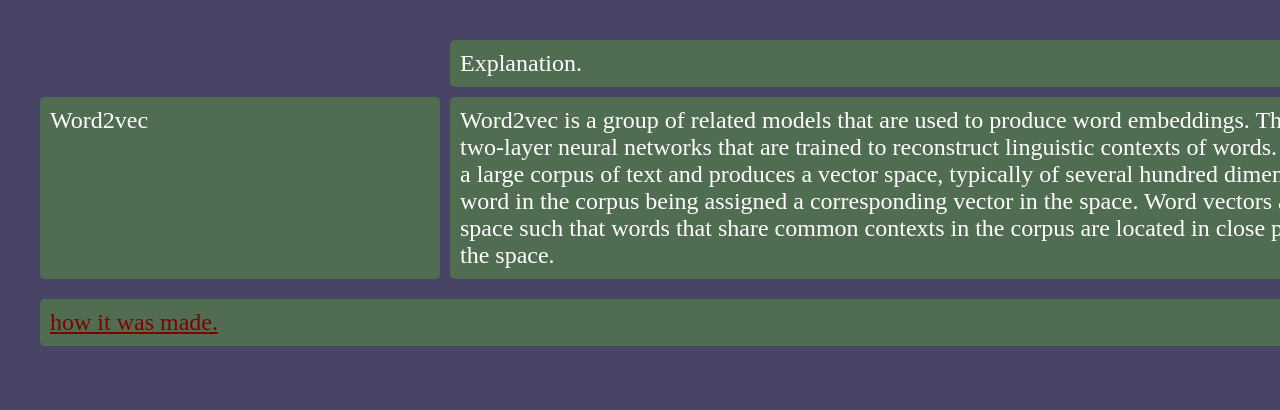
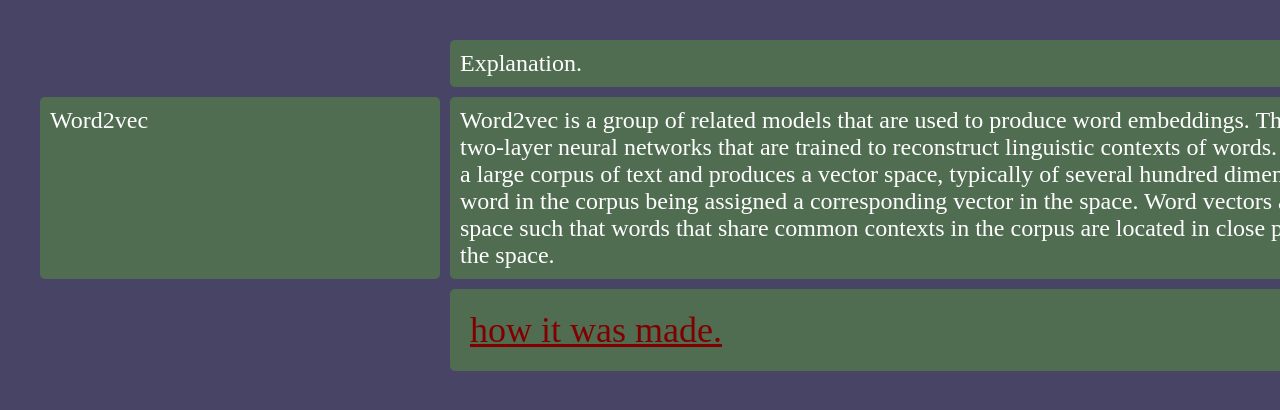
Before and after one commit to Jthecundiff/Cleverbot-Ai, a plain HTML site: page OtherAi's.html in a window 1280 px wide. Shown: the top 410 px of the page. Drawn offline with Linux system fonts and the light colour scheme.

Commit message:
Update OtherAi's.html

```diff
--- a/OtherAi's.html
+++ b/OtherAi's.html
@@ -4,5 +4,6 @@
   <div class="box sidebar">Word2vec</div>
   <div class="box content">
    Word2vec is a group of related models that are used to produce word embeddings. These models are shallow, two-layer neural networks that are trained to reconstruct linguistic contexts of words. Word2vec takes as its input a large corpus of text and produces a vector space, typically of several hundred dimensions, with each unique word in the corpus being assigned a corresponding vector in the space. Word vectors are positioned in the vector space such that words that share common contexts in the corpus are located in close proximity to one another in the space. </div>
+ <div class="box contenttwo">
  <div class="box footer"><a href="index.html">how it was made.</a></div>
 </div>
```
